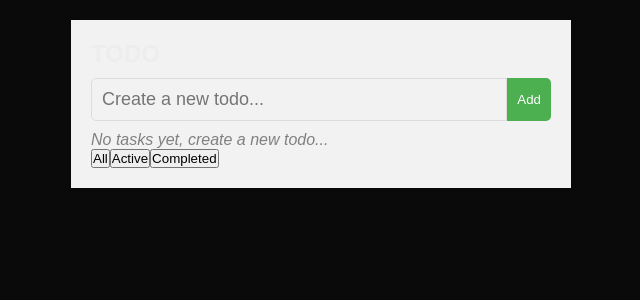
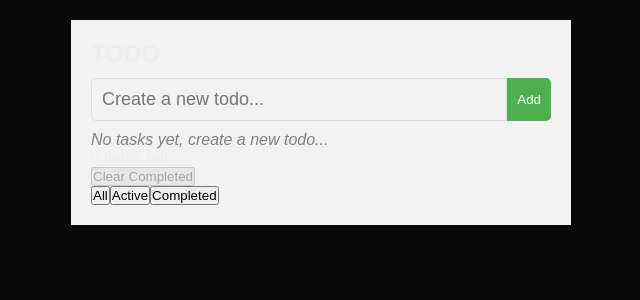
Before and after one commit to yrudikov/frontend-challenge, a Next.js app: page / in a window 1280 px wide. Shown: the top 300 px of the page, without its empty margins (319-959 px from the left). Built offline with nearby package versions, Linux system fonts and the light colour scheme.

Commit message:
Added counter, ClearButton component and optimised renders

```diff
--- /dev/null
+++ b/src/components/ClearCompletedButton.tsx
@@ -0,0 +1,22 @@
+import React, {memo} from 'react';
+import content from '@/data/content.json'
+
+type ClearCompletedButtonProps = {
+    onClearCompleted: () => void;
+    disabled?: boolean;
+};
+
+const ClearCompletedButton: React.FC<ClearCompletedButtonProps> = memo( ({ onClearCompleted, disabled }) => {
+    console.log('ClearCompletedButton rendered');
+    return (
+        <button
+            className="clear-completed-button"
+            onClick={onClearCompleted}
+            disabled={disabled}
+        >
+            {content.clearButton}
+        </button>
+    );
+});
+
+export default ClearCompletedButton;
--- a/src/components/FilterPanel.tsx
+++ b/src/components/FilterPanel.tsx
@@ -1,4 +1,4 @@
-import React from 'react';
+import React, {memo} from 'react';
 import { FilterType } from './FilterType';
 import content from '../data/content.json';
 
@@ -7,7 +7,8 @@ type FilterPanelProps = {
     onFilterChange: (filter: FilterType) => void;
 };
 
-const FilterPanel: React.FC<FilterPanelProps> = ({ currentFilter, onFilterChange }) => {
+const FilterPanel: React.FC<FilterPanelProps> = memo( ({ currentFilter, onFilterChange }) => {
+    console.log('FilterPanel rendered');
     return (
         <div className="task-filters">
             {content.taskList.filters.map((item) => (
@@ -21,6 +22,6 @@ const FilterPanel: React.FC<FilterPanelProps> = ({ currentFilter, onFilterChange
             ))}
         </div>
     );
-};
+});
 
 export default FilterPanel;
--- a/src/components/TaskItem.tsx
+++ b/src/components/TaskItem.tsx
@@ -1,4 +1,5 @@
-import React from "react";
+import React, {memo} from "react";
+
 
 type Task = {
     id: number;
@@ -12,7 +13,10 @@ type TaskItemProps = {
     onToggle: (id: number) => void;
 };
 
-const TaskItem: React.FC<TaskItemProps> = ({ task, onRemove, onToggle }) => {
+const TaskItem: React.FC<TaskItemProps> = memo( ({ task, onRemove, onToggle }) => {
+
+    console.log('TaskItem rendered');
+
     return (
         <div className={'task-item'}>
             <input
@@ -35,6 +39,6 @@ const TaskItem: React.FC<TaskItemProps> = ({ task, onRemove, onToggle }) => {
             </button>
         </div>
     );
-};
+});
 
 export default TaskItem;
--- a/src/components/TaskList.tsx
+++ b/src/components/TaskList.tsx
@@ -1,9 +1,11 @@
 'use client'
-import React, {useState, useEffect, FormEvent} from "react";
+import React, {useState, useEffect, FormEvent, useCallback, useMemo} from "react";
 import TaskItem from "./TaskItem";
 import content from "@/data/content.json"
 import {FilterType} from "@/components/FilterType";
 import FilterPanel from "@/components/FilterPanel";
+import TasksCounter from "@/components/TasksCounter";
+import ClearCompletedButton from "@/components/ClearCompletedButton";
 
 type Task = {
     id: number;
@@ -15,6 +17,14 @@ const TaskList: React.FC = () => {
     const [taskList, setTaskList] = useState<Task[]>([]);
     const [filter, setFilter] = useState<FilterType>(FilterType.All)
     const [isLoading, setIsLoading] = useState<boolean>(true);
+    const [taskInput, setTaskInput] = useState("");
+
+    const remainingTasksCount = useMemo(() => {
+        return taskList.filter(task => !task.completed).length;
+    }, [taskList]);
+    const hasCompletedTasks = useMemo(() => {
+        return taskList.some(task => task.completed);
+    }, [taskList]);
 
     useEffect(() => {
         const storedTasks = localStorage.getItem("tasks");
@@ -32,37 +42,33 @@ const TaskList: React.FC = () => {
     }, [taskList, isLoading]);
 
 
-    const addTask = (text: string) => {
-        const newTask: Task = {
-            id: Date.now(),
-            text,
-            completed: false,
-        };
-        setTaskList([...taskList, newTask]);
-    };
+    const addTask = useCallback((text: string) => {
+        setTaskList(prev => [...prev, { id: Date.now(), text, completed: false }]);
+    }, []);
 
-    const removeTask = (id: number) => {
-        setTaskList(taskList.filter((task) => task.id !== id));
-    };
+    const removeTask = useCallback((id: number) => {
+        setTaskList(prev => prev.filter((task) => task.id !== id));
+    }, []);
 
-    const toggleTask = (id: number) => {
-        setTaskList(
-            taskList.map((task) =>
-                task.id === id ? {...task, completed: !task.completed} : task
-            )
-        );
-    };
+    const toggleTask = useCallback((id: number) => {
+        setTaskList(prev => prev.map(task => task.id === id ? {...task, completed: !task.completed} : task));
+    }, []);
 
-    const handleFormSubmit = (event: FormEvent<HTMLFormElement>) => {
+    const handleFormSubmit = useCallback((event: FormEvent<HTMLFormElement>) => {
         event.preventDefault();
-        const input = event.currentTarget.elements.namedItem("taskInput") as HTMLInputElement;
-        if (input.value.trim()) {
-            addTask(input.value.trim());
-            input.value = "";
+        const trimmedInput = taskInput.trim();
+        if (trimmedInput) {
+            addTask(trimmedInput);
+            setTaskInput('');
         }
-    };
+    }, [addTask, taskInput]);
 
-    const filteredTasks = taskList.filter((task) => {
+    const clearCompletedTasks = useCallback(() => {
+        setTaskList(prev => prev.filter(task => !task.completed));
+    }, []);
+
+    const filteredTasks = useMemo(() => {
+        return taskList.filter((task) => {
             switch (filter) {
                 case FilterType.Active:
                     return !task.completed;
@@ -72,6 +78,9 @@ const TaskList: React.FC = () => {
                     return true;
             }
         });
+    }, [taskList, filter]);
+
+
 
     return (
         <div className={'task-list'}>
@@ -82,6 +91,8 @@ const TaskList: React.FC = () => {
                     className={'add-task-input'}
                     name={'taskInput'}
                     placeholder={content.taskList.newTaskPlaceholder}
+                    value={taskInput}
+                    onChange={(e) => setTaskInput(e.target.value)}
                 />
                 <button type={'submit'} className={'add-task-button'}>
                     {content.taskList.addButton}
@@ -101,8 +112,14 @@ const TaskList: React.FC = () => {
                     />
                 ))
             )}
-
-            <FilterPanel currentFilter={filter} onFilterChange={setFilter} />
+            <div className="task-list-footer">
+                <TasksCounter taskCount={remainingTasksCount}/>
+                <ClearCompletedButton
+                    onClearCompleted={clearCompletedTasks}
+                    disabled={!hasCompletedTasks}
+                />
+            </div>
+            <FilterPanel currentFilter={filter} onFilterChange={setFilter}/>
         </div>
     );
 };
--- /dev/null
+++ b/src/components/TasksCounter.tsx
@@ -0,0 +1,20 @@
+import React, {memo} from 'react';
+import content from '@/data/content.json'
+
+
+type TasksCounterProps = {
+    taskCount: number;
+};
+
+const TasksCounter: React.FC<TasksCounterProps> = memo( ({ taskCount }) => {
+
+    console.log('TasksCounter rendered');
+
+    return (
+        <div className="remaining-tasks-counter">
+            {taskCount} {content.taskCounter}
+        </div>
+    );
+});
+
+export default TasksCounter;
--- a/src/data/content.json
+++ b/src/data/content.json
@@ -12,5 +12,7 @@
   },
   "taskItem": {
     "removeButton": "evwevs"
-  }
+  },
+  "taskCounter": "items left",
+  "clearButton": "Clear Completed"
 }
```
Lines whose indentation alone changed are shown as unchanged.
